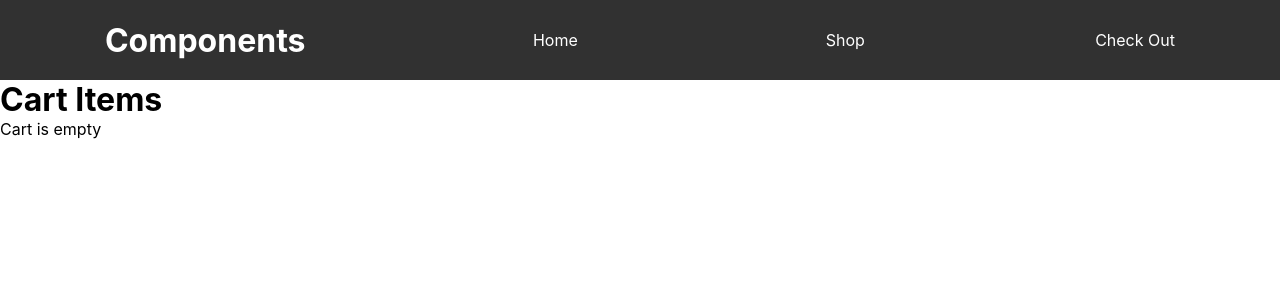
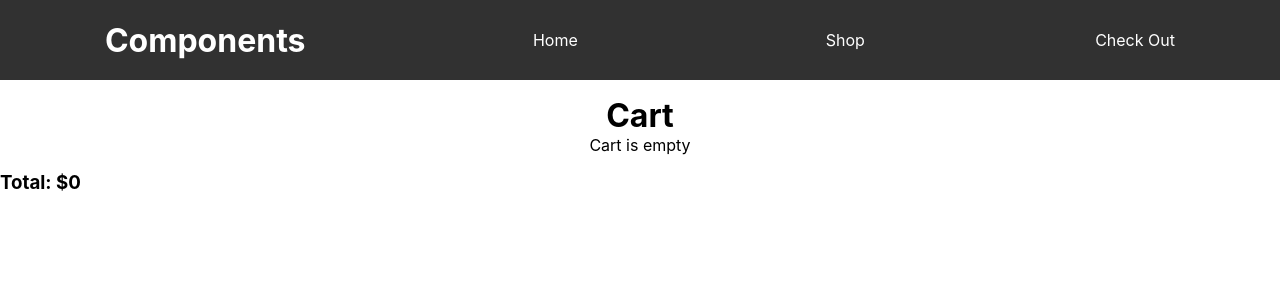
Before and after one commit to Sunjcar/shopping-cart, a React (Create React App) app: page /cart in a window 1280 px wide. Shown: the top 300 px of the page. Built offline with nearby package versions, Linux system fonts and the light colour scheme.

Commit message:
Reduce method for total price

```diff
--- a/src/Components/Cart.js
+++ b/src/Components/Cart.js
@@ -2,12 +2,18 @@ import React from 'react'
 import styled from 'styled-components'
 
 const Cart = ({ cart }) => {
+
+    const totalPrice = cart.reduce((price, item) => price + item.quantity * item.price, 0)
+
     return (
         <div>
-            <h1>Cart Items</h1>
+            <CartWrap>
+                <h1>Cart</h1>
+
                 {cart.length === 0 &&
                     <div className='cart-empty'> Cart is empty </div>
                 }
+            </CartWrap>
             <div>
                 {cart.map((item) => (
                     <Card>
@@ -21,10 +27,11 @@ const Cart = ({ cart }) => {
                                 <p>{item.name}</p>
                             </Wrap>
                             <p>{item.quantity}</p>
-                            <p>${item.price}</p>
+                            <p>${item.price * item.quantity}</p>
                         </div>
                     </Card>
                 ))}
+                <h3 className='total-price'>Total: ${totalPrice}</h3>
             </div>
         </div>
     )
@@ -44,3 +51,11 @@ align-items:center;
 justify-content:space-between;
 width:30rem;
 `
+
+const CartWrap = styled.div`
+display:flex;
+flex-direction:column;
+align-items:center;
+justify-content:center;
+padding:1rem;
+`
```
Lines whose indentation alone changed are shown as unchanged.
